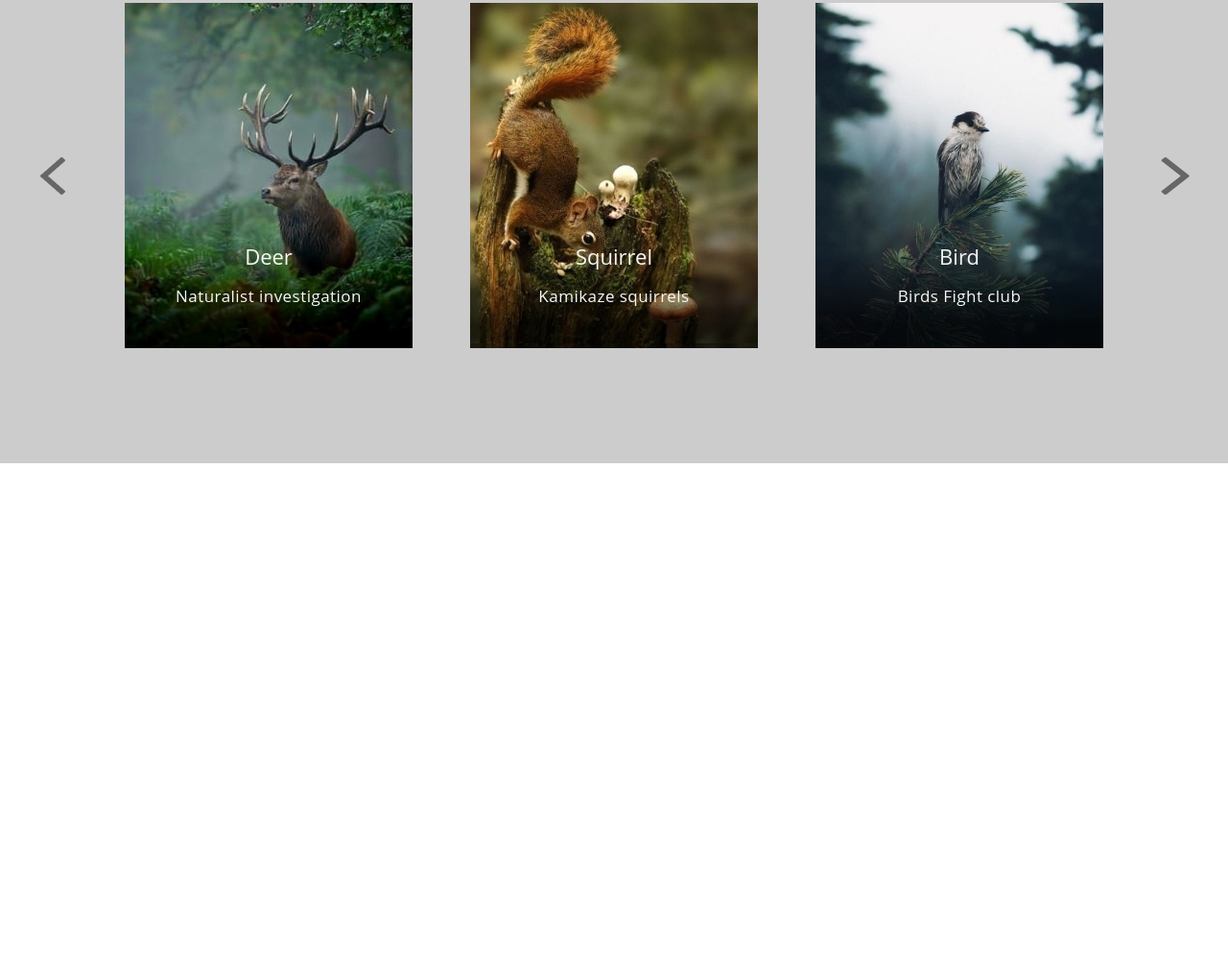
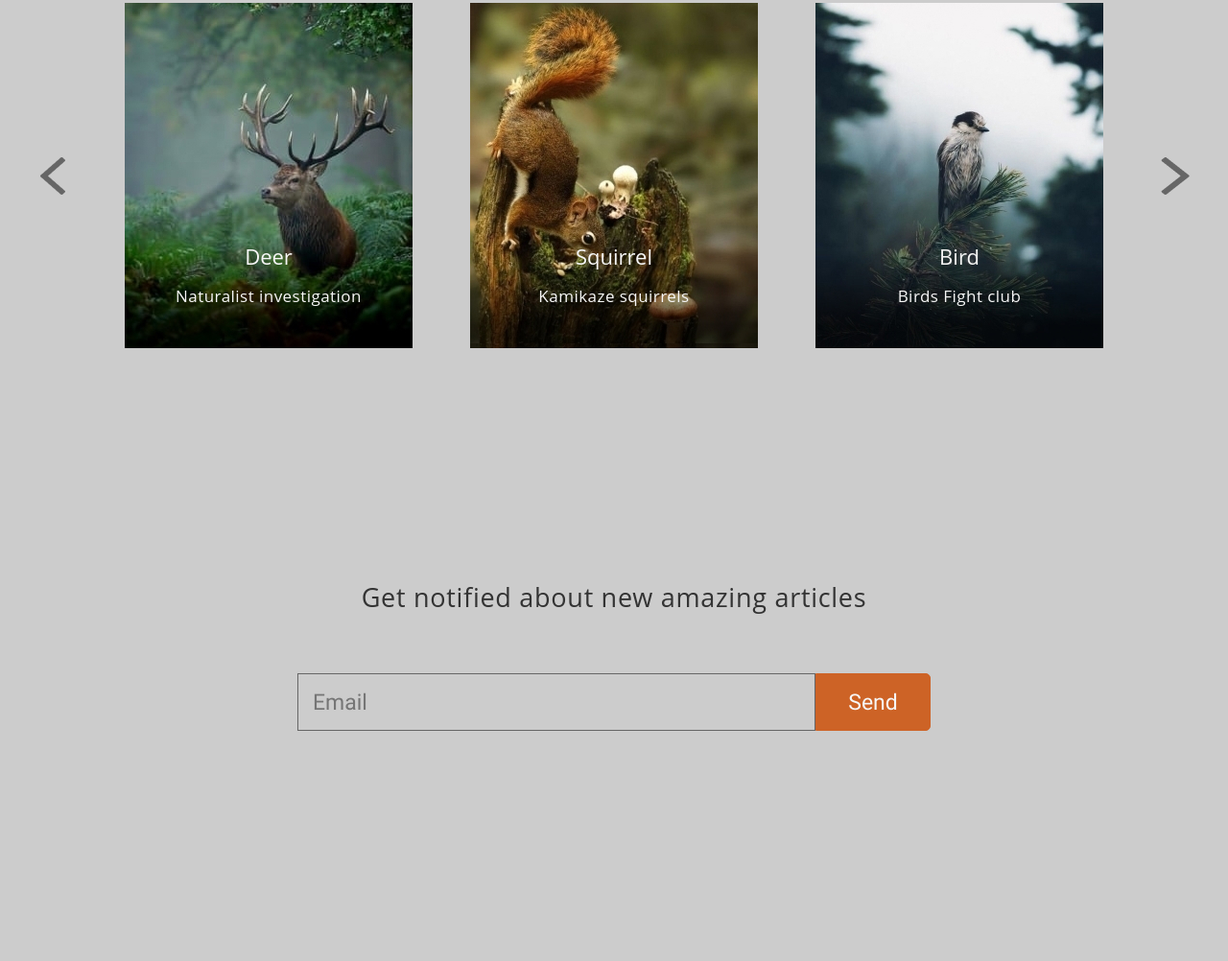
Before and after one commit to SergeySkakun/2021, a plain HTML site: page index.html in a window 1280 px wide. Shown: the part 1146-2148 px from the top of the page at 96% size. Before the commit the page ends 1629 px from the top, so only its background shows below. Drawn offline with Linux system fonts and the light colour scheme.

Commit message:
feat: add get-notifed block

```diff
--- a/index.html
+++ b/index.html
@@ -77,6 +77,14 @@
                 </div>
             </div>
         </article>
+        <article class="get-notifed">
+            <div class="container get-notifed-grid">
+                <p class="get-notifed-header">Get notified about new amazing articles</p>
+                <form id="get-notifed-form" action="get">
+                    <input type="text" name="email" id="get-notifed-input" placeholder="Email"><input type="submit" name="email" id="get-notifed-submit" value="Send">
+                </form>
+            </div>
+        </article>
     </main>
 </body>
 </html>
--- a/style.css
+++ b/style.css
@@ -153,7 +153,7 @@ ul {
 }
 
 .donate-button-text {
-    font-family: Roboto;
+    font-family: 'Roboto';
     font-style: normal;
     font-weight: normal;
     font-size: 23px;
@@ -260,3 +260,63 @@ ul {
     text-align: center;
     color: #F7F7F7;
 }
+
+.get-notifed {
+    padding: 120px 0px 240px 0px;
+    background-color: #cccccc;
+}
+
+.get-notifed-grid {
+    display: grid;
+    grid-template-rows: auto 60px;
+    justify-items: center;
+    gap: 59px;
+}
+
+.get-notifed-header {
+    margin: 0;
+    font-family: "Open Sans", sans-serif;
+    font-style: normal;
+    font-weight: normal;
+    font-size: 27px;
+    line-height: 40px;
+    letter-spacing: 0.72px;
+    text-align: center;
+    color: #333333;
+}
+
+#get-notifed-input {
+    padding: 0 0 0 15px;
+    margin: 0;
+    box-sizing: border-box;
+    width: 540px;
+    height: 60px;
+    background: #CCCCCC;
+    border: 1px solid #666666;;
+
+    font-family: 'Roboto';
+    font-style: normal;
+    font-weight: normal;
+    font-size: 23px;
+    line-height: 27px;
+    color: #666666;
+}
+
+#get-notifed-submit {
+    padding: 0;
+    margin: 0;
+    vertical-align: bottom;
+    width: 120px;
+    height: 60px;
+    background: #CD6326;
+    border: 1px solid #CD6326;
+    border-radius: 0px 5px 5px 0px;
+
+    font-family: 'Roboto';
+    font-style: normal;
+    font-weight: normal;
+    font-size: 23px;
+    line-height: 27px;
+    text-align: center;
+    color: #F7F7F7;
+}
```
